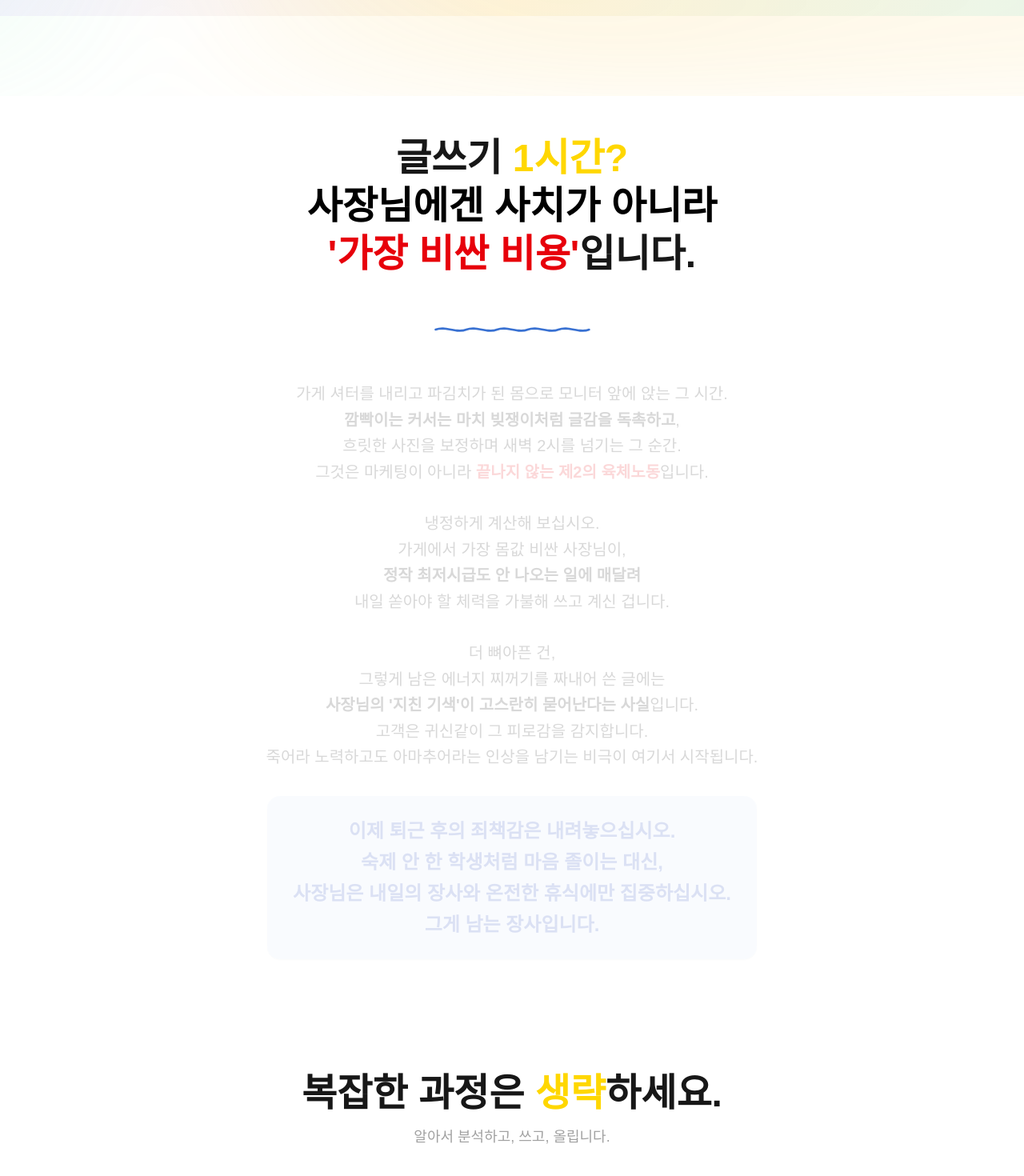
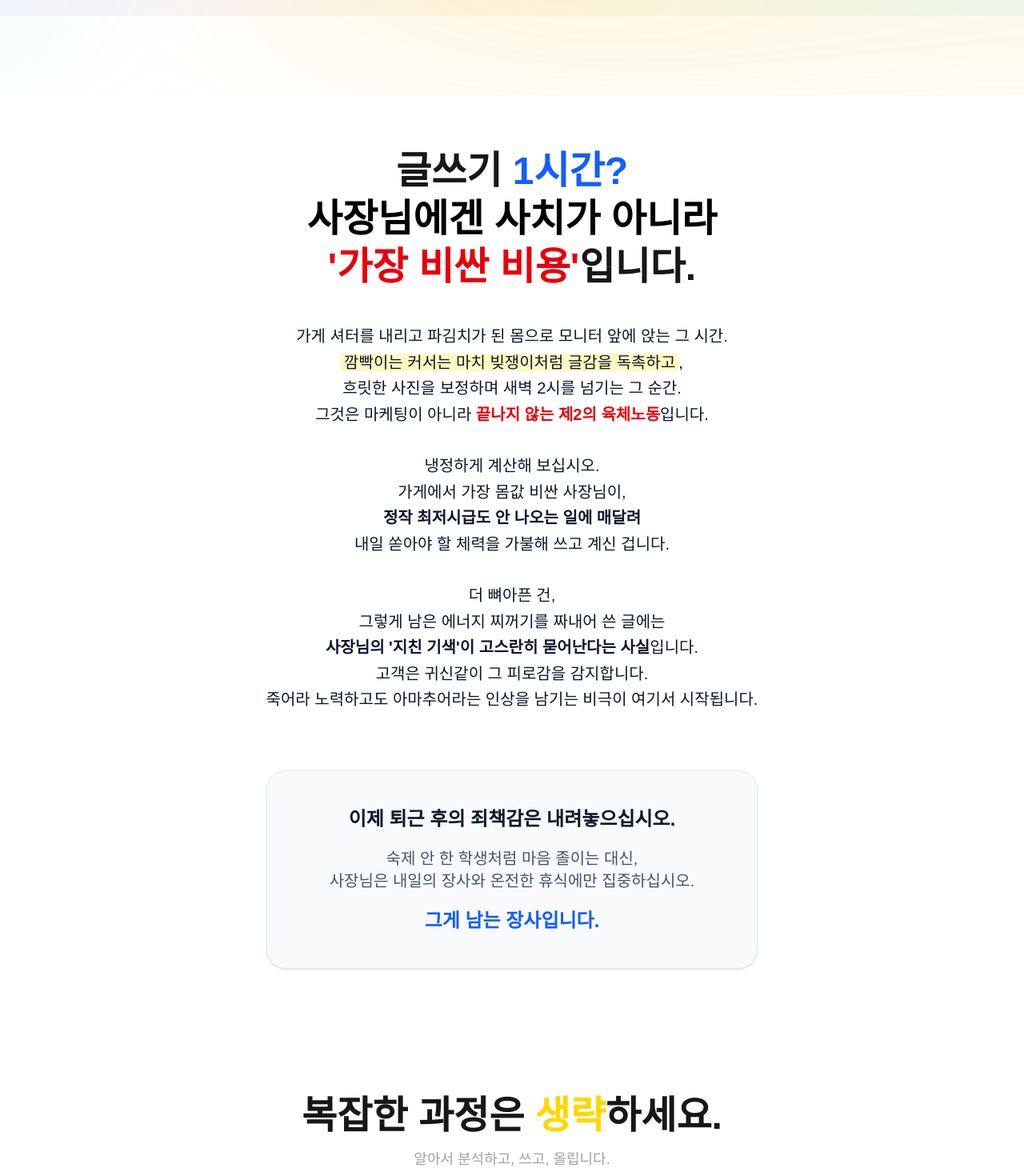
Before and after one commit to asaaaa12313/blog, a Next.js app: page / in a window 1280 px wide. Shown: the part 680-2150 px from the top of the page at 80% size. Built offline with nearby package versions, Linux system fonts and the light colour scheme; a web font is replaced by a local one.

Commit message:
refactor: Optimize Problem section layout, typography, and visibility

```diff
--- a/src/components/sections/Problem.tsx
+++ b/src/components/sections/Problem.tsx
@@ -1,106 +1,69 @@
 "use client";
 
 import { useRef } from "react";
-import { motion, useScroll, useTransform } from "framer-motion";
+import { motion } from "framer-motion";
 
 export default function Problem() {
     const containerRef = useRef<HTMLDivElement>(null);
-    const { scrollYProgress } = useScroll({
-        target: containerRef,
-        offset: ["start end", "end start"],
-    });
-
-    // SVG Path Definitions
-    // Complex tangled path representing confusion/problem
-    const tangledPath = "M10,50 Q30,10 50,50 T90,50 Q110,90 130,50 T170,50 T210,50";
-    // Straight path representing solution/clarity - needs to match length somewhat or use simple straight line
-    // Ideally we would interpolate between paths, but framer-motion pathLength is easier for "unraveling" effect.
-    // Let's us draw the tangled path then transition to straight?
-    // PRD says: "Unraveling tangle to straight line".
-    // Visual approach: Draw a tangled line that straightens. transforming 'd' attribute is complex if point counts differ.
-    // Alternative: Have a tangled line that "draws" itself (pathLength) then morphs?
-    // Let's try morphing path d attribute.
-
-    // Actually, a simpler and more robust visual for "unravelling" is to have the tangled line
-    // transform into a straight line using path morphing.
-    // We need two paths with same number of points for smooth interpolation.
-
-    // Tangled: A sine wave with changing amplitude/frequency
-    // Straight: A flat line
-
-    const path1 = "M0,50 C20,20 40,80 60,50 C80,20 100,80 120,50 C140,20 160,80 180,50 C200,20 220,80 240,50 C260,20 280,80 300,50";
-    const path2 = "M0,50 C20,50 40,50 60,50 C80,50 100,50 120,50 C140,50 160,50 180,50 C200,50 220,50 240,50 C260,50 280,50 300,50";
-
-    const pathD = useTransform(scrollYProgress, [0.2, 0.8], [path1, path2]);
-    const lineColor = useTransform(scrollYProgress, [0.2, 0.8], ["#333", "#3b82f6"]); // Dark gray to Blue
-    const opacity = useTransform(scrollYProgress, [0.1, 0.3], [0, 1]);
 
     return (
-        <section ref={containerRef} className="flex min-h-fit flex-col items-center justify-center bg-background px-4 py-12">
+        <section ref={containerRef} className="flex min-h-fit flex-col items-center justify-center bg-background px-4 py-16">
             <motion.div
-                style={{ opacity }}
-                className="mb-8 text-center"
+                initial={{ opacity: 0, y: 20 }}
+                whileInView={{ opacity: 1, y: 0 }}
+                viewport={{ once: true }}
+                className="mb-10 text-center"
             >
                 <h2 className="text-3xl font-bold leading-tight text-foreground md:text-5xl">
-                    글쓰기 <span className="text-accent">1시간?</span> <br />
+                    글쓰기 <span className="text-blue-600">1시간?</span> <br />
                     <span className="text-black">사장님에겐 사치가 아니라</span><br />
                     <span className="text-red-600">'가장 비싼 비용'</span>입니다.
                 </h2>
             </motion.div>
 
-            <div className="relative h-16 w-full max-w-2xl overflow-visible">
-                <svg
-                    viewBox="0 0 300 100"
-                    fill="none"
-                    xmlns="http://www.w3.org/2000/svg"
-                    className="h-full w-full overflow-visible"
+            <motion.div
+                initial={{ opacity: 0, y: 20 }}
+                whileInView={{ opacity: 1, y: 0 }}
+                viewport={{ once: true }}
+                transition={{ delay: 0.1 }}
+                className="max-w-3xl text-center space-y-10"
             >
-                    {/* Background guide line */}
-                    <path d={path2} stroke="#ddd" strokeWidth="1" strokeDasharray="5 5" />
-
-                    {/* Animating Line */}
-                    <motion.path
-                        d={pathD}
-                        stroke={lineColor}
-                        strokeWidth="4"
-                        strokeLinecap="round"
-                        strokeLinejoin="round"
-                    />
-                </svg>
-            </div>
-
-            <motion.div
-                style={{ opacity: useTransform(scrollYProgress, [0.6, 0.8], [0, 1]) }}
-                className="mt-8 max-w-3xl text-center space-y-8"
-            >
-                <p className="text-lg leading-relaxed text-black md:text-xl font-medium">
+                <div className="space-y-8">
+                    <p className="text-xl leading-relaxed text-slate-900 font-medium">
                         가게 셔터를 내리고 파김치가 된 몸으로 모니터 앞에 앉는 그 시간.<br className="hidden md:block" />
-                    <strong>깜빡이는 커서는 마치 빚쟁이처럼 글감을 독촉하고</strong>,<br className="hidden md:block" />
+                        <span className="bg-yellow-100 px-1">깜빡이는 커서는 마치 빚쟁이처럼 글감을 독촉하고</span>,<br className="hidden md:block" />
                         흐릿한 사진을 보정하며 새벽 2시를 넘기는 그 순간.<br />
-                    그것은 마케팅이 아니라 <span className="font-bold text-red-600">끝나지 않는 제2의 육체노동</span>입니다.
+                        그것은 마케팅이 아니라 <strong className="text-red-600 font-bold">끝나지 않는 제2의 육체노동</strong>입니다.
                     </p>
 
-                <p className="text-lg leading-relaxed text-black md:text-xl font-medium">
+                    <p className="text-xl leading-relaxed text-slate-900 font-medium">
                         냉정하게 계산해 보십시오.<br />
                         가게에서 가장 몸값 비싼 사장님이,<br className="hidden md:block" />
                         <strong>정작 최저시급도 안 나오는 일에 매달려</strong><br className="hidden md:block" />
                         내일 쏟아야 할 체력을 가불해 쓰고 계신 겁니다.
                     </p>
 
-                <p className="text-lg leading-relaxed text-black md:text-xl font-medium">
+                    <p className="text-xl leading-relaxed text-slate-900 font-medium">
                         더 뼈아픈 건,<br />
                         그렇게 남은 에너지 찌꺼기를 짜내어 쓴 글에는<br className="hidden md:block" />
                         <strong>사장님의 '지친 기색'이 고스란히 묻어난다는 사실</strong>입니다.<br />
                         고객은 귀신같이 그 피로감을 감지합니다.<br />
                         죽어라 노력하고도 아마추어라는 인상을 남기는 비극이 여기서 시작됩니다.
                     </p>
+                </div>
 
-                <p className="text-xl font-bold leading-relaxed text-blue-800 md:text-2xl bg-blue-100 py-6 px-8 rounded-2xl inline-block shadow-sm">
+                <div className="pt-8">
+                    <div className="bg-slate-50 border border-slate-200 rounded-3xl p-8 md:p-10 shadow-sm">
+                        <p className="text-2xl font-bold leading-relaxed text-slate-900">
                             이제 퇴근 후의 죄책감은 내려놓으십시오.<br />
+                            <span className="text-slate-600 font-medium text-lg md:text-xl mt-4 block">
                                 숙제 안 한 학생처럼 마음 졸이는 대신,<br />
-                    사장님은 내일의 장사와 온전한 휴식에만 집중하십시오.<br />
-                    그게 남는 장사입니다.
+                                사장님은 내일의 장사와 온전한 휴식에만 집중하십시오.
+                            </span>
+                            <span className="text-blue-600 block mt-4">그게 남는 장사입니다.</span>
                         </p>
+                    </div>
+                </div>
             </motion.div>
         </section>
     );
```
Lines whose indentation alone changed are shown as unchanged.
